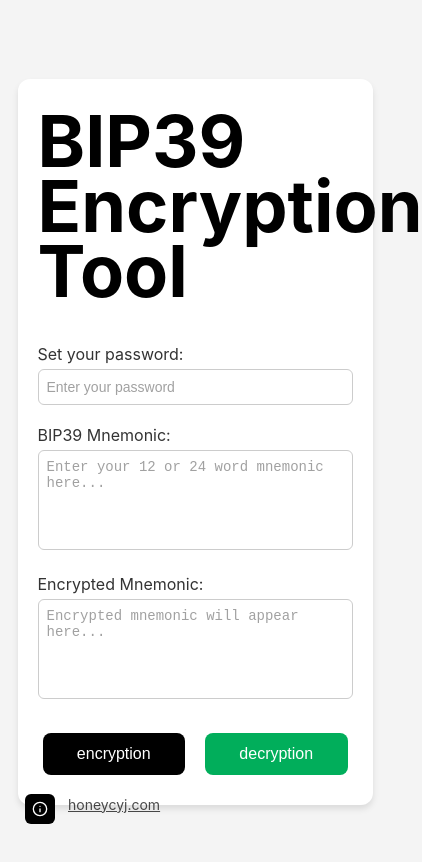
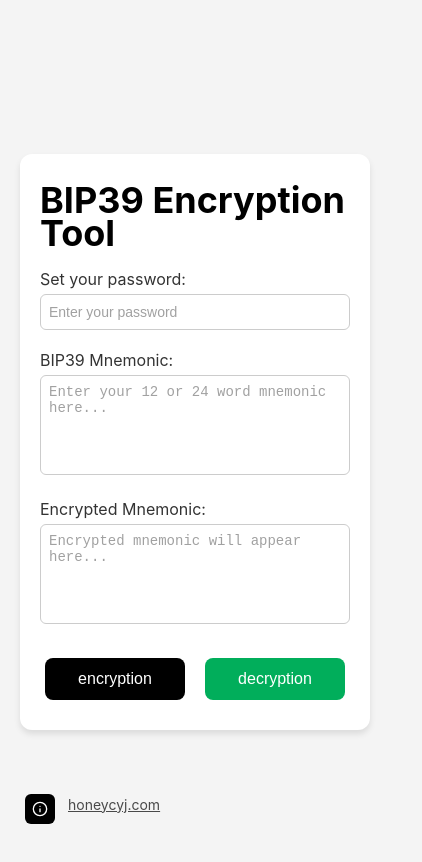
Before and after one commit to bitcard-space/bitcard-space.github.io, a plain HTML site: page index.html in a window 390 px wide. Shown: the whole page, 422 px wide, since content can reach past the window. Drawn offline with Linux system fonts and the light colour scheme.

Commit message:
修改响应设计

```diff
--- a/style.css
+++ b/style.css
@@ -142,13 +142,29 @@ button:hover {
 }
 
 h1 {
-    font-size: 72px; /* 增加标题字体大小 */
-    line-height: 0.9; /* 行高缩小为90% */
-    color: #000000; /* 深红色 */
+    font-size: 72px; /* 默认字体大小 */
+    line-height: 0.9;
+    color: #000000;
     text-align: left;
     margin-top: 0px;
-    margin-bottom: 40px; /* 增加标题下方间距 */
-    font-weight: bold; /* 加粗字体 */
+    margin-bottom: 40px;
+    font-weight: bold;
+}
+
+/* 添加媒体查询，针对小屏幕设备 */
+@media screen and (max-width: 768px) {
+    h1 {
+        font-size: 48px; /* 在小屏幕上减小字体大小 */
+        margin-bottom: 30px; /* 适当减少下方间距 */
+    }
+}
+
+/* 针对更小的屏幕，如手机 */
+@media screen and (max-width: 480px) {
+    h1 {
+        font-size: 36px; /* 在更小的屏幕上进一步减小字体大小 */
+        margin-bottom: 20px; /* 进一步减少下方间距 */
+    }
 }
 
 h2 {
```
